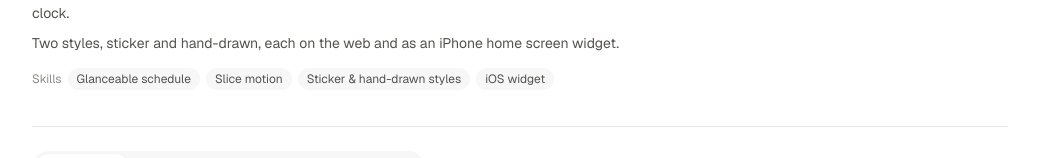
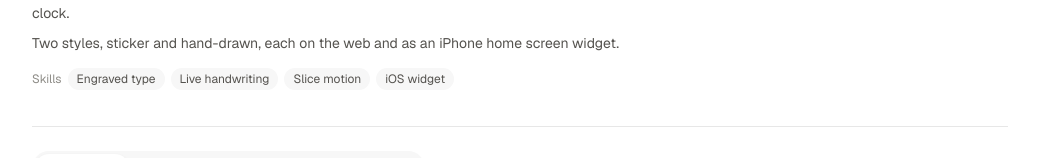
Before and after one commit to shuyii0315-arch/oclock, a plain HTML site: page index.html in a window 1280 px wide. Shown: the part 868-1026 px from the top of the page, without its empty margins (120-1159 px from the left). Drawn offline with nearby package versions, Linux system fonts and the light colour scheme.

Commit message:
Case page skills: engraved type, live handwriting
Co-Authored-By: Claude Opus 5.5 <noreply@anthropic.com>
Claude-Session: https://claude.ai/code/session_01PicjiWvWFQehtZse1Dez7G

```diff
--- a/index.html
+++ b/index.html
@@ -110,7 +110,7 @@ body.m-full #close{display:inline-flex}
   </div>
   <p class="desc">A schedule you read like a clock. Instead of a list of events, O'Clock shows only the task you're in right now: its slice opens on the dial, so one glance tells you what to do and how much time is left, with the hour hand moving through it. Objects like a bucket and brush or a laptop and coffee name the task before you read a word. When nothing is planned, it's just a clock.</p>
   <p class="desc">Two styles, sticker and hand-drawn, each on the web and as an iPhone home screen widget.</p>
-  <div class="uses"><span>Skills</span><i>Glanceable schedule</i><i>Slice motion</i><i>Sticker &amp; hand-drawn styles</i><i>iOS widget</i></div>
+  <div class="uses"><span>Skills</span><i>Engraved type</i><i>Live handwriting</i><i>Slice motion</i><i>iOS widget</i></div>
   <div class="spec">
     <div class="tabs" id="tabs">
       <button class="on" data-k="slice">Slice opens</button>
```
